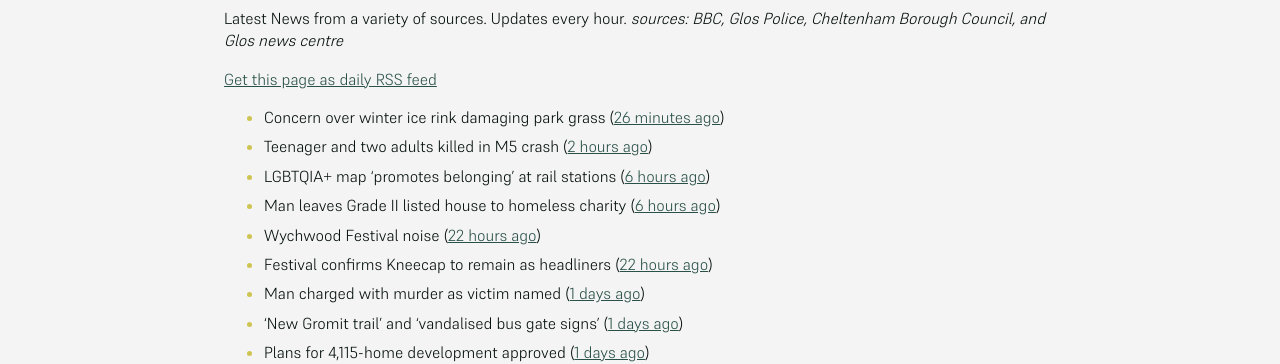
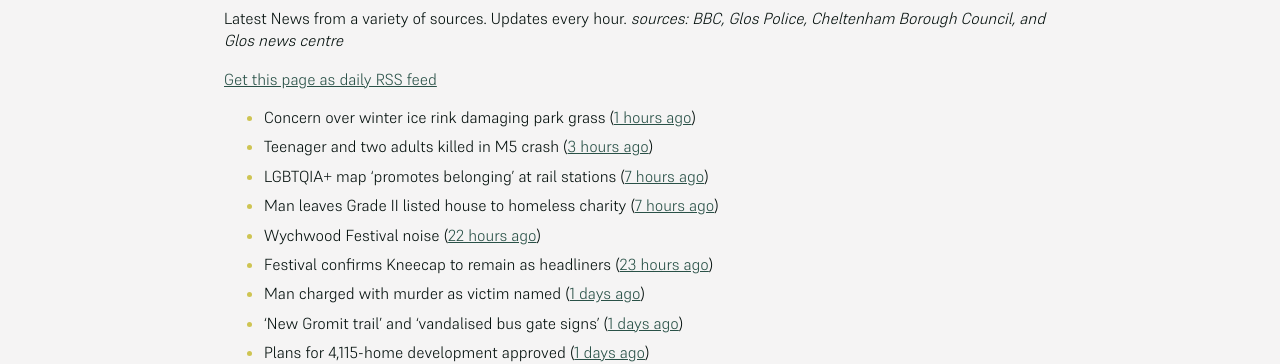
Before and after one commit to mat-0/cheltenham-open-data, a Jekyll site: the page built from _pages/news.md, in a window 1280 px wide. Shown: the part 266-630 px from the top of the page. Built offline with Jekyll 4.4.1, drawn with Linux system fonts in a browser that asks for light colours; some of the changed text lies outside the part shown.

Commit message:
Updated 2025-05-31 13:57:52

```diff
--- a/_pages/news.md
+++ b/_pages/news.md
@@ -12,12 +12,12 @@ _sources: BBC, Glos Police, Cheltenham Borough Council, and Glos news centre_
 [Get this page as daily RSS feed](/daily.rss)
 
 <!-- news_marker starts -->
-- Concern over winter ice rink damaging park grass ([26 minutes ago](https://www.bbc.com/news/articles/cq540604wj4o))
-- Teenager and two adults killed in M5 crash ([2 hours ago](https://www.bbc.com/news/articles/czxy3n361pgo))
-- LGBTQIA+ map 'promotes belonging' at rail stations ([6 hours ago](https://www.bbc.com/news/articles/cy5eq6w3k34o))
-- Man leaves Grade II listed house to homeless charity ([6 hours ago](https://www.bbc.com/news/articles/c1deelp3dxzo))
+- Concern over winter ice rink damaging park grass ([1 hours ago](https://www.bbc.com/news/articles/cq540604wj4o))
+- Teenager and two adults killed in M5 crash ([3 hours ago](https://www.bbc.com/news/articles/czxy3n361pgo))
+- LGBTQIA+ map 'promotes belonging' at rail stations ([7 hours ago](https://www.bbc.com/news/articles/cy5eq6w3k34o))
+- Man leaves Grade II listed house to homeless charity ([7 hours ago](https://www.bbc.com/news/articles/c1deelp3dxzo))
 - Wychwood Festival noise ([22 hours ago](https://www.cheltenham.gov.uk/news/article/3016/wychwood_festival_noise))
-- Festival confirms Kneecap to remain as headliners ([22 hours ago](https://www.bbc.com/news/articles/clyg54e88jmo))
+- Festival confirms Kneecap to remain as headliners ([23 hours ago](https://www.bbc.com/news/articles/clyg54e88jmo))
 - Man charged with murder as victim named ([1 days ago](https://www.bbc.com/news/articles/ce80685p13no))
 - 'New Gromit trail' and 'vandalised bus gate signs' ([1 days ago](https://www.bbc.com/news/articles/cpd46d4ndxdo))
 - Plans for 4,115-home development approved ([1 days ago](https://www.bbc.com/news/articles/c8xgd99grk5o))
```
Also changed, not shown: other parts of _pages/news.md (+1 -1 lines), _data/flood.json (+5 -27 lines), index.md (+4 -4 lines).
